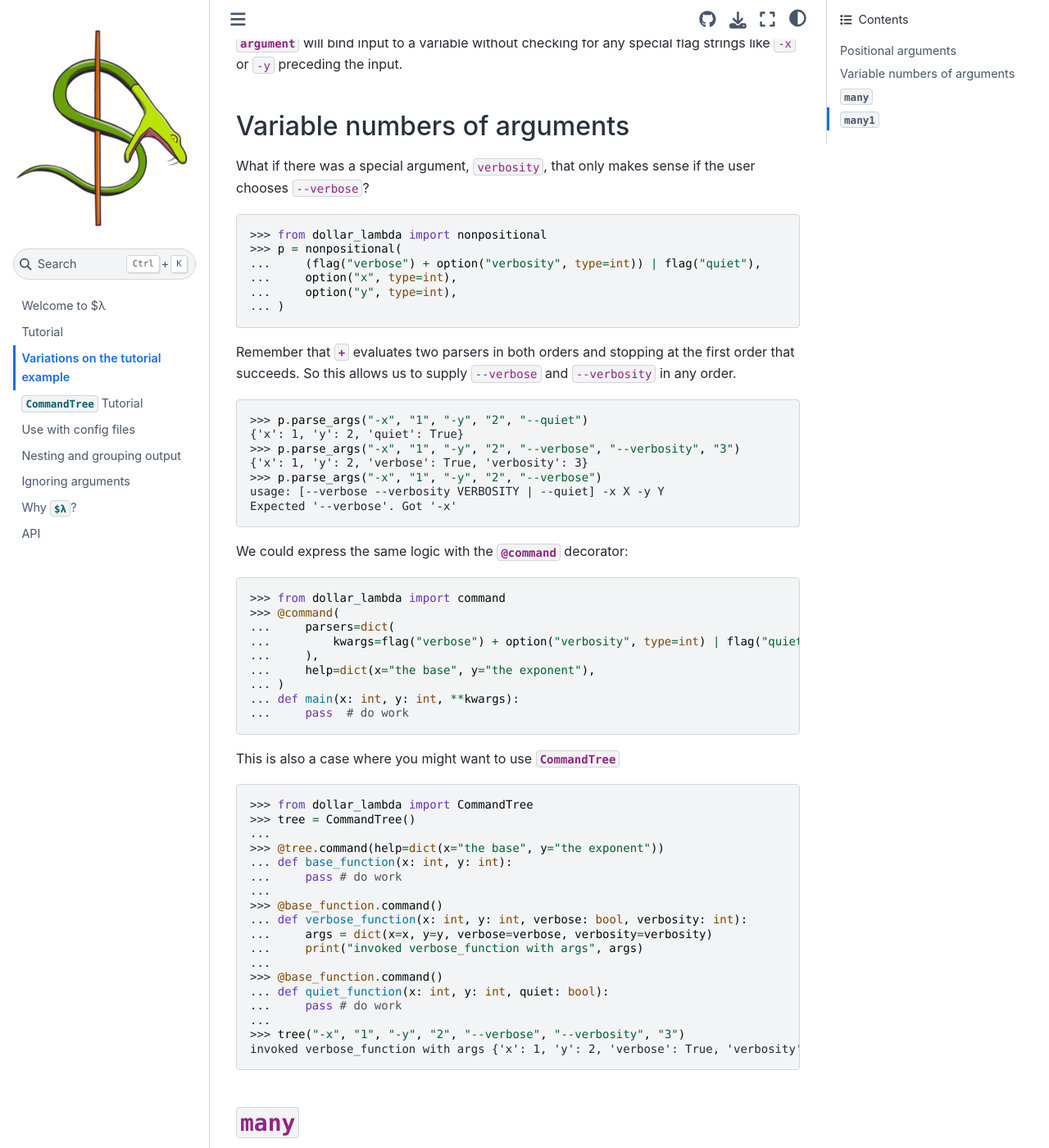
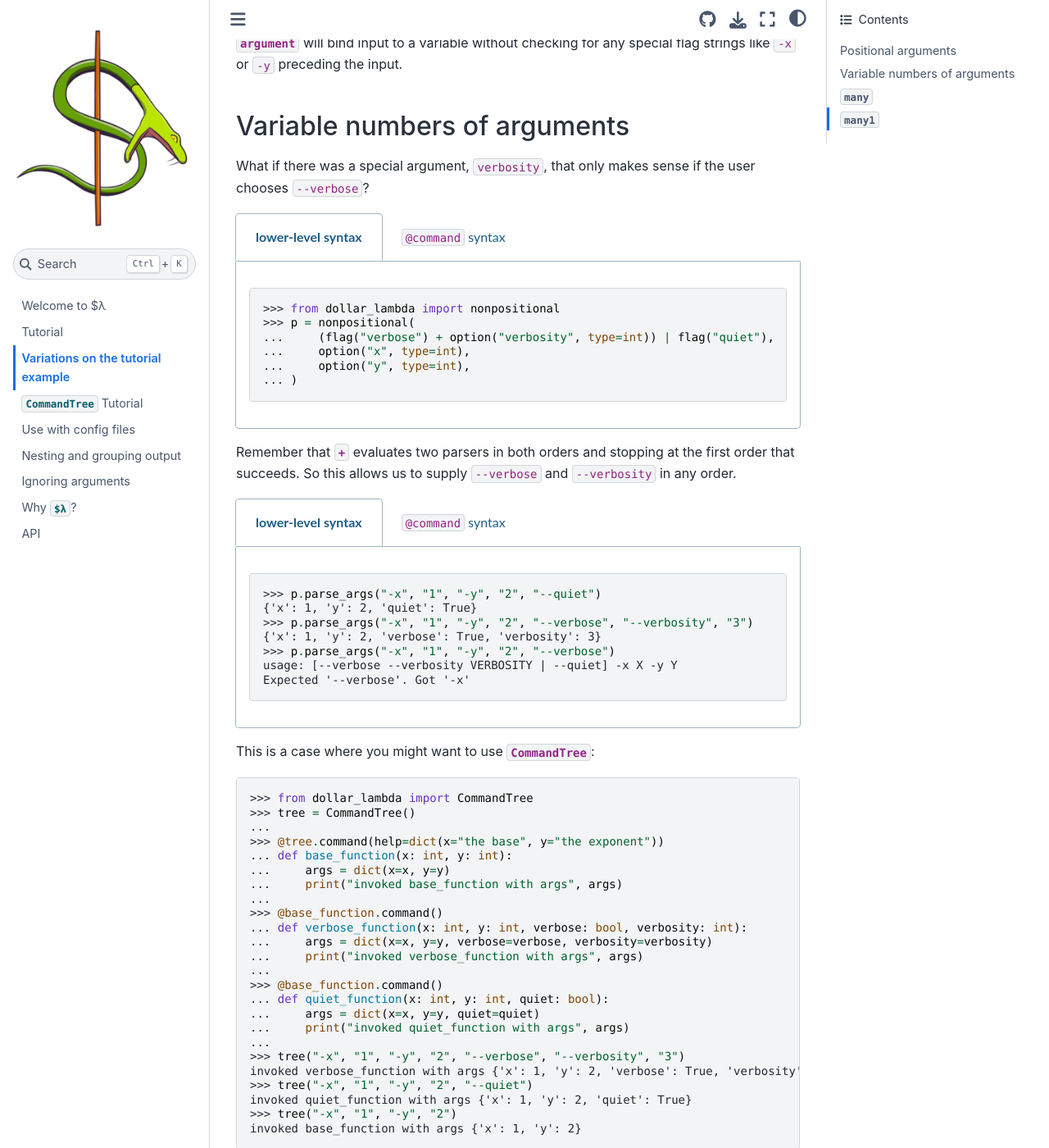
Before and after one commit to ethanabrooks/dollar-lambda, a Sphinx documentation site: the page built from docs/source/variations.rst, in a window 1280 px wide and 1400 px high, scrolled down 1195 px. Shown: the whole window at 82% size. Built offline with Sphinx 7.4.7 and the Sphinx Book theme 1.1.4, drawn with Linux system fonts in a browser that asks for light colours; some of the changed text lies outside the part shown.

Commit message:
add tabs to docs

```diff
--- a/README.py
+++ b/README.py
@@ -55,7 +55,7 @@
 main("-h")
 # %% [markdown]
 # Ordinarily you provide no arguments to `main` and it would get them from the command line.
-# The explicit arguments in this readme are for demonstration purposes only.
+# The explicit arguments in this Readme are for demonstration purposes only.
 # Here is how the main function handles input:
 # %%
 main("-x", "1", "--dev")
--- a/docs/source/conf.py
+++ b/docs/source/conf.py
@@ -41,6 +41,7 @@
     "sphinx.ext.autosectionlabel",
     "sphinxext.opengraph",
     "sphinx_copybutton",
+    "sphinx_tabs.tabs",
 ]
 autodoc_typehints = "none"
 
--- a/docs/source/config.rst
+++ b/docs/source/config.rst
@@ -45,7 +45,7 @@
 >>> main(**p.parse_args("2"))
 {'x': 1, 'y': 2}
 
-We can also write this with :py:func:`@command <dollar_lambda.decorators.command>` syntax:
+Here is a version written with :py:func:`@command <dollar_lambda.decorators.command>` syntax:
 
 >>> from dollar_lambda import command
 >>> @command(
--- a/docs/source/variations.rst
+++ b/docs/source/variations.rst
@@ -62,47 +62,65 @@
 What if there was a special argument, ``verbosity``, that only makes
 sense if the user chooses ``--verbose``?
 
->>> from dollar_lambda import nonpositional
->>> p = nonpositional(
-...     (flag("verbose") + option("verbosity", type=int)) | flag("quiet"),
-...     option("x", type=int),
-...     option("y", type=int),
-... )
+.. tabs::
+
+    .. tab:: lower-level syntax
+
+        >>> from dollar_lambda import nonpositional
+        >>> p = nonpositional(
+        ...     (flag("verbose") + option("verbosity", type=int)) | flag("quiet"),
+        ...     option("x", type=int),
+        ...     option("y", type=int),
+        ... )
+
+    .. tab:: ``@command`` syntax
+
+        >>> from dollar_lambda import command
+        >>> @command(
+        ...     parsers=dict(
+        ...         kwargs=(flag("verbose") + option("verbosity", type=int)) | flag("quiet")
+        ...     )
+        ... )
+        ... def main(x: int, y: int, **kwargs):
+        ...     print(dict(x=x, y=y, **kwargs))
 
 Remember that :py:meth:`+<dollar_lambda.parsers.Parser.__add__>` evaluates two
 parsers in both orders and stopping at the first order that succeeds. So
 this allows us to supply ``--verbose`` and ``--verbosity`` in any order.
 
->>> p.parse_args("-x", "1", "-y", "2", "--quiet")
-{'x': 1, 'y': 2, 'quiet': True}
->>> p.parse_args("-x", "1", "-y", "2", "--verbose", "--verbosity", "3")
-{'x': 1, 'y': 2, 'verbose': True, 'verbosity': 3}
->>> p.parse_args("-x", "1", "-y", "2", "--verbose")
-usage: [--verbose --verbosity VERBOSITY | --quiet] -x X -y Y
-Expected '--verbose'. Got '-x'
+.. tabs::
 
-We could express the same logic with the
-:py:func:`@command <dollar_lambda.decorators.command>` decorator:
+    .. tab:: lower-level syntax
 
->>> from dollar_lambda import command
->>> @command(
-...     parsers=dict(
-...         kwargs=flag("verbose") + option("verbosity", type=int) | flag("quiet")
-...     ),
-...     help=dict(x="the base", y="the exponent"),
-... )
-... def main(x: int, y: int, **kwargs):
-...     pass  # do work
+        >>> p.parse_args("-x", "1", "-y", "2", "--quiet")
+        {'x': 1, 'y': 2, 'quiet': True}
+        >>> p.parse_args("-x", "1", "-y", "2", "--verbose", "--verbosity", "3")
+        {'x': 1, 'y': 2, 'verbose': True, 'verbosity': 3}
+        >>> p.parse_args("-x", "1", "-y", "2", "--verbose")
+        usage: [--verbose --verbosity VERBOSITY | --quiet] -x X -y Y
+        Expected '--verbose'. Got '-x'
 
-This is also a case where you might want to use
-:py:class:`CommandTree<dollar_lambda.decorators.CommandTree>`
+    .. tab:: ``@command`` syntax
+
+        >>> main("-x", "1", "-y", "2", "--quiet")
+        {'x': 1, 'y': 2, 'quiet': True}
+        >>> main("-x", "1", "-y", "2", "--verbose", "--verbosity", "3")
+        {'x': 1, 'y': 2, 'verbose': True, 'verbosity': 3}
+        >>> main("-x", "1", "-y", "2", "--verbose")
+        usage: -x X -y Y [--verbose --verbosity VERBOSITY | --quiet]
+        The following arguments are required: --verbosity
+
+
+This is a case where you might want to use
+:py:class:`CommandTree<dollar_lambda.decorators.CommandTree>`:
 
 >>> from dollar_lambda import CommandTree
 >>> tree = CommandTree()
 ...
 >>> @tree.command(help=dict(x="the base", y="the exponent"))
 ... def base_function(x: int, y: int):
-...     pass # do work
+...     args = dict(x=x, y=y)
+...     print("invoked base_function with args", args)
 ...
 >>> @base_function.command()
 ... def verbose_function(x: int, y: int, verbose: bool, verbosity: int):
@@ -111,10 +129,15 @@
 ...
 >>> @base_function.command()
 ... def quiet_function(x: int, y: int, quiet: bool):
-...     pass # do work
+...     args = dict(x=x, y=y, quiet=quiet)
+...     print("invoked quiet_function with args", args)
 ...
 >>> tree("-x", "1", "-y", "2", "--verbose", "--verbosity", "3")
 invoked verbose_function with args {'x': 1, 'y': 2, 'verbose': True, 'verbosity': 3}
+>>> tree("-x", "1", "-y", "2", "--quiet")
+invoked quiet_function with args {'x': 1, 'y': 2, 'quiet': True}
+>>> tree("-x", "1", "-y", "2")
+invoked base_function with args {'x': 1, 'y': 2}
 
 :py:meth:`many<dollar_lambda.parsers.Parser.many>`
 ----------------------------------------------------
@@ -139,17 +162,32 @@
 
 Now returning to the original example:
 
->>> p = nonpositional(
-...     flag("verbose").many(),
-...     option("x", type=int),
-...     option("y", type=int),
-... )
->>> args = p.parse_args("-x", "1", "-y", "2", "--verbose", "--verbose")
->>> args
-{'x': 1, 'y': 2, 'verbose': [True, True]}
->>> verbosity = len(args['verbose'])
->>> verbosity
-2
+.. tabs::
+
+    .. tab:: lower-level syntax
+
+        >>> p = nonpositional(
+        ...     flag("verbose").many(),
+        ...     option("x", type=int),
+        ...     option("y", type=int),
+        ... )
+        >>> args = p.parse_args("-x", "1", "-y", "2", "--verbose", "--verbose")
+        >>> args
+        {'x': 1, 'y': 2, 'verbose': [True, True]}
+        >>> verbosity = len(args['verbose'])
+        >>> verbosity
+        2
+
+    .. tab:: ``@command`` syntax
+
+        >>> from dollar_lambda import command
+        >>> @command(
+        ...     parsers=dict(verbose=flag("verbose").many())
+        ... )
+        ... def main(x: int, y: int, verbose: list):
+        ...     print(dict(x=x, y=y, verbosity=len(verbose)))
+        >>> main("-x", "1", "-y", "2", "--verbose", "--verbose")
+        {'x': 1, 'y': 2, 'verbosity': 2}
 
 :py:meth:`many1<dollar_lambda.parsers.Parser.many1>`
 ------------------------------------------------------
@@ -179,18 +217,45 @@
 To compel that ``--quiet`` flag from our users, we can do the
 following:
 
->>> p = nonpositional(
-...     ((flag("verbose").many1()) | flag("quiet")),
-...     option("x", type=int),
-...     option("y", type=int),
-... )
+.. tabs::
+
+    .. tab:: lower-level syntax
+
+        >>> p = nonpositional(
+        ...     ((flag("verbose").many1()) | flag("quiet")),
+        ...     option("x", type=int),
+        ...     option("y", type=int),
+        ... )
+
+    .. tab:: ``@command`` syntax
+
+        >>> from dollar_lambda import command
+        >>> @command(
+        ...     parsers=dict(verbosity=flag("verbose").many1() | flag("quiet"))
+        ... )
+        ... def main(x: int, y: int, **verbosity):
+        ...     print(dict(x=x, y=y, **verbosity))
 
 Now omitting both ``--verbose`` and ``--quiet`` will fail:
 
->>> p.parse_args("-x", "1", "-y", "2")
-usage: [--verbose [--verbose ...] | --quiet] -x X -y Y
-Expected '--verbose'. Got '-x'
->>> p.parse_args("--verbose", "-x", "1", "-y", "2") # this succeeds
-{'verbose': True, 'x': 1, 'y': 2}
->>> p.parse_args("--quiet", "-x", "1", "-y", "2") # and this succeeds
-{'quiet': True, 'x': 1, 'y': 2}
+.. tabs::
+
+    .. tab:: lower-level syntax
+
+        >>> p.parse_args("-x", "1", "-y", "2")
+        usage: [--verbose [--verbose ...] | --quiet] -x X -y Y
+        Expected '--verbose'. Got '-x'
+        >>> p.parse_args("--verbose", "-x", "1", "-y", "2") # this succeeds
+        {'verbose': True, 'x': 1, 'y': 2}
+        >>> p.parse_args("--quiet", "-x", "1", "-y", "2") # and this succeeds
+        {'quiet': True, 'x': 1, 'y': 2}
+
+    .. tab:: ``@command`` syntax
+
+        >>> main("-x", "1", "-y", "2")
+        usage: -x X -y Y [--verbose [--verbose ...] | --quiet]
+        The following arguments are required: --verbose
+        >>> main("--verbose", "-x", "1", "-y", "2") # this succeeds
+        {'x': 1, 'y': 2, 'verbose': True}
+        >>> main("--quiet", "-x", "1", "-y", "2") # and this succeeds
+        {'x': 1, 'y': 2, 'quiet': True}
--- a/pyproject.toml
+++ b/pyproject.toml
@@ -44,6 +44,7 @@
 sphinxext-opengraph = "^0.6.3"
 sphinx-autobuild = "^2021.3.14"
 sphinx-copybutton = "^0.5.0"
+sphinx-tabs = "^3.3.1"
 
 [build-system]
 requires = ["poetry-core>=1.0.0"]
```
Also changed, not shown: other parts of docs/source/config.rst (+2 -2 lines), docs/source/ignoring.rst (+70 -27 lines), docs/source/index.rst (+66 -23 lines), 1 other file.
